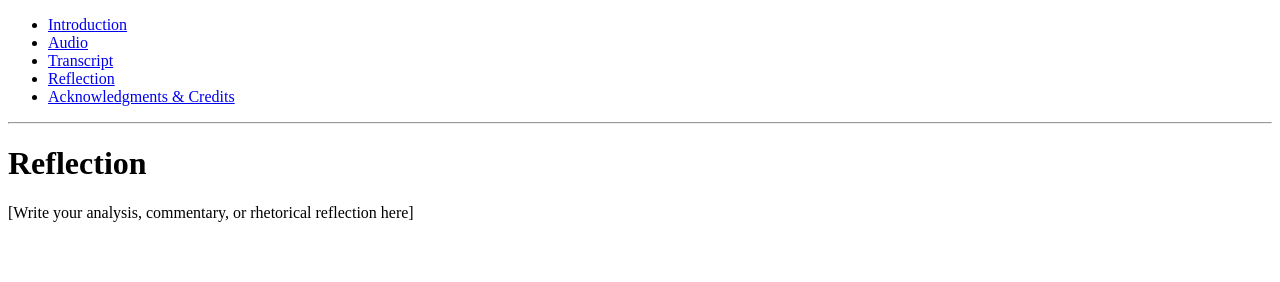
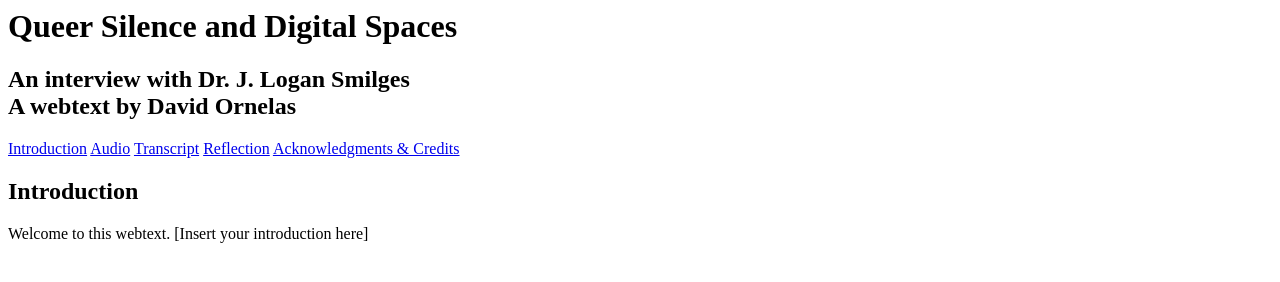
Before and after one commit to SALENROD28/ornelas.github.io, a plain HTML site: page reflection.html in a window 1280 px wide. Drawn offline with Linux system fonts and the light colour scheme.

Commit message:
Update reflection.html

```diff
--- a/reflection.html
+++ b/reflection.html
@@ -1,25 +1,18 @@
-<!DOCTYPE html>
-<html lang="en">
-<head>
-  <meta charset="UTF-8">
-  <meta name="viewport" content="width=device-width, initial-scale=1.0">
-  <title>Reflection</title>
-  <link rel="stylesheet" href="assets/style.css">
-</head>
 <body>
-
-<nav>
-  <ul>
-    <li><a href="index.html">Introduction</a></li>
-    <li><a href="audio.html">Audio</a></li>
-    <li><a href="transcript.html">Transcript</a></li>
-    <li><a href="reflection.html">Reflection</a></li>
-    <li><a href="credits.html">Acknowledgments & Credits</a></li>
-  </ul>
-</nav>
-<hr>
-
-  <h1>Reflection</h1>
-  <p>[Write your analysis, commentary, or rhetorical reflection here]</p>
+  <header>
+    <h1>Queer Silence and Digital Spaces</h1>
+    <h2>An interview with Dr. J. Logan Smilges<br>A webtext by David Ornelas</h2>
+    <nav>
+      <a href="index.html">Introduction</a>
+      <a href="audio.html">Audio</a>
+      <a href="transcript.html">Transcript</a>
+      <a href="reflection.html">Reflection</a>
+      <a href="credits.html">Acknowledgments & Credits</a>
+    </nav>
+  </header>
+  <main>
+    <!-- Your page content goes here -->
+    <h2>Introduction</h2>
+    <p>Welcome to this webtext. [Insert your introduction here]</p>
+  </main>
 </body>
-</html>
```
